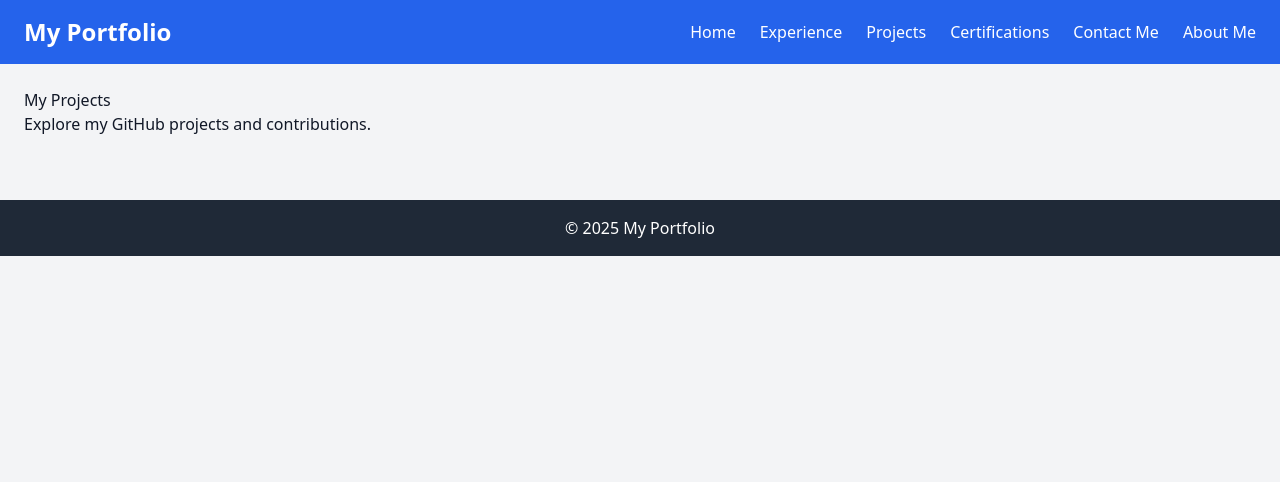
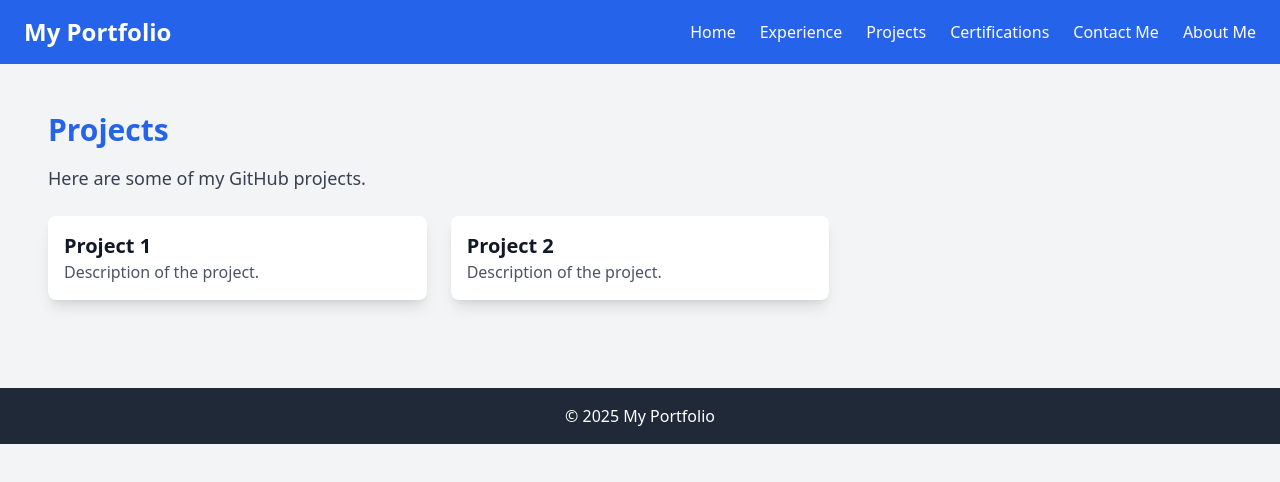
Before and after one commit to vipulanand2002/MyPortfolio, a Next.js app in the folder my-portfolio-website/: page /projects in a window 1280 px wide. Shown: the top 482 px of the page. Built offline with nearby package versions, Linux system fonts and the light colour scheme.

Commit message:
Added basic certifications and projects page

```diff
--- /dev/null
+++ b/my-portfolio-website/app/certifications/page.js
@@ -0,0 +1,22 @@
+export default function CertificationsPage() {
+  return (
+    <section className="container mx-auto p-6">
+      <h1 className="text-3xl font-bold text-blue-600">Certifications</h1>
+      <p className="mt-4 text-lg text-gray-700">
+        Here are some of my certifications.
+      </p>
+
+      {/* Placeholder for certifications */}
+      <div className="grid grid-cols-1 md:grid-cols-2 lg:grid-cols-3 gap-6 mt-6">
+        <div className="p-4 bg-white shadow-lg rounded-lg">
+          <h2 className="text-xl font-semibold">Certification 1</h2>
+          <p className="text-gray-600">Issued by XYZ</p>
+        </div>
+        <div className="p-4 bg-white shadow-lg rounded-lg">
+          <h2 className="text-xl font-semibold">Certification 2</h2>
+          <p className="text-gray-600">Issued by ABC</p>
+        </div>
+      </div>
+    </section>
+  );
+}
--- a/my-portfolio-website/app/projects/page.js
+++ b/my-portfolio-website/app/projects/page.js
@@ -1,8 +1,22 @@
 export default function ProjectsPage() {
-    return (
-      <section>
-        <h1>My Projects</h1>
-        <p>Explore my GitHub projects and contributions.</p>
-      </section>
-    );
-  }
+  return (
+    <section className="container mx-auto p-6">
+      <h1 className="text-3xl font-bold text-blue-600">Projects</h1>
+      <p className="mt-4 text-lg text-gray-700">
+        Here are some of my GitHub projects.
+      </p>
+
+      {/* Placeholder for projects */}
+      <div className="grid grid-cols-1 md:grid-cols-2 lg:grid-cols-3 gap-6 mt-6">
+        <div className="p-4 bg-white shadow-lg rounded-lg">
+          <h2 className="text-xl font-semibold">Project 1</h2>
+          <p className="text-gray-600">Description of the project.</p>
+        </div>
+        <div className="p-4 bg-white shadow-lg rounded-lg">
+          <h2 className="text-xl font-semibold">Project 2</h2>
+          <p className="text-gray-600">Description of the project.</p>
+        </div>
+      </div>
+    </section>
+  );
+}
```
